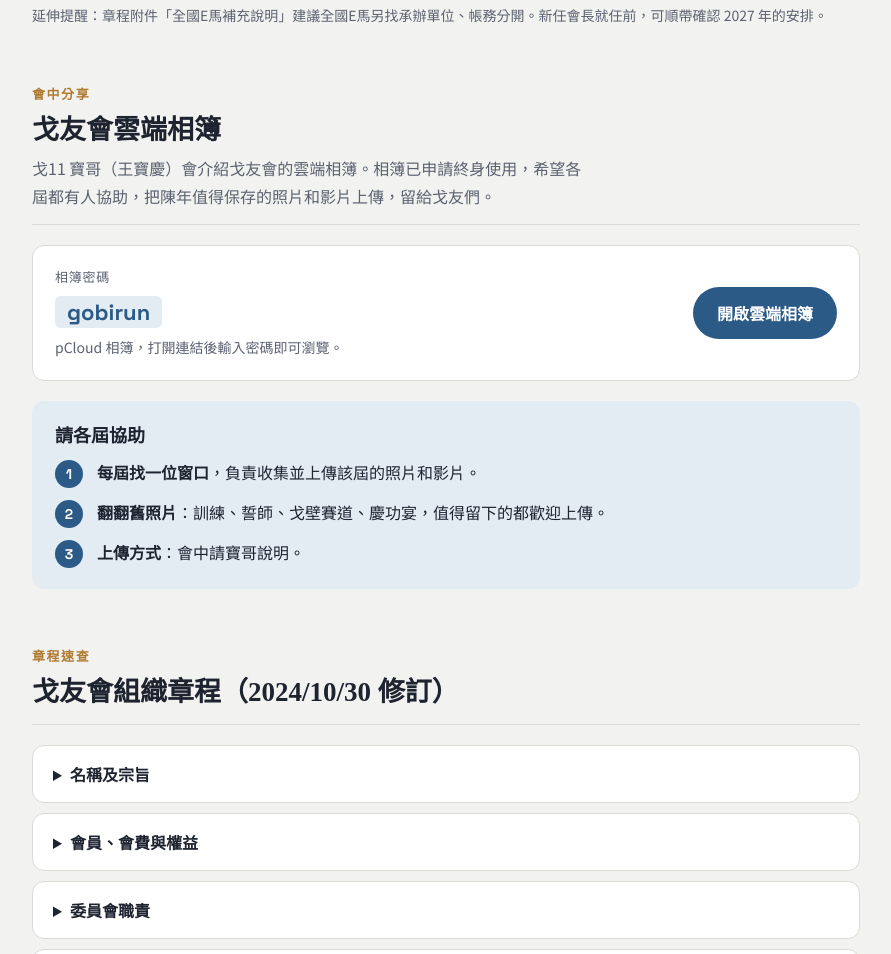
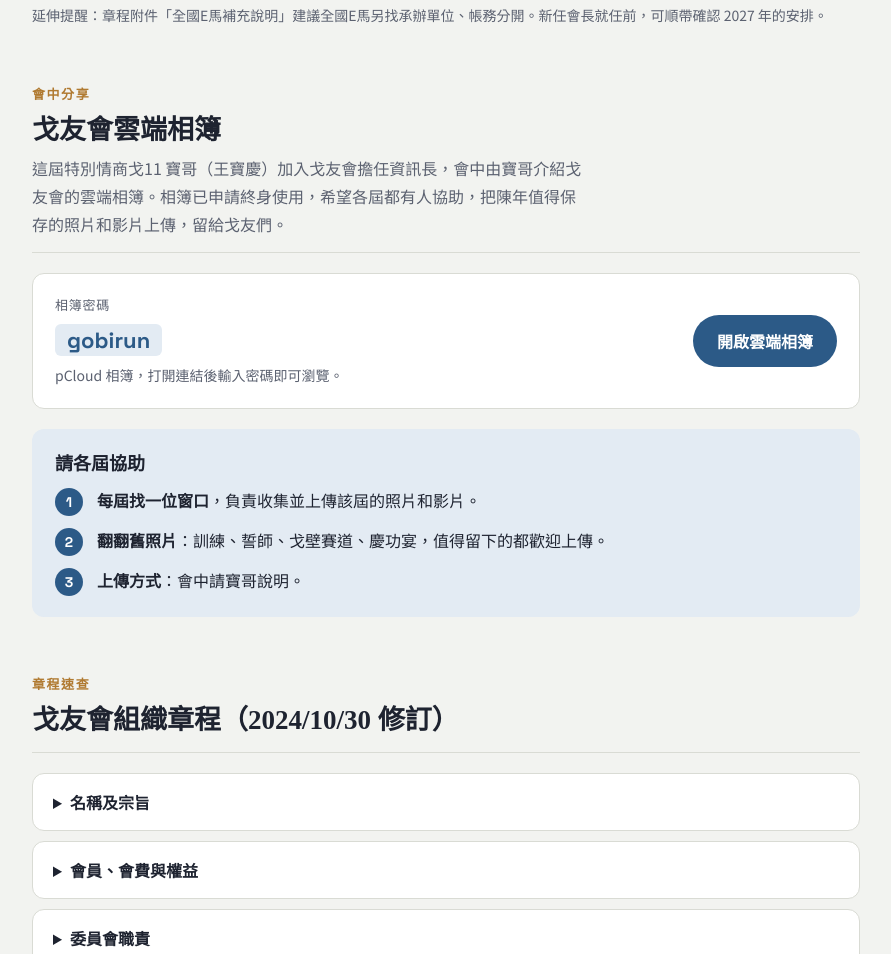
Before and after one commit to willleester/ntuemba-gobi-meeting, a plain HTML site: page index.html in a window 1280 px wide. Shown: the part 5265-6219 px from the top of the page, without its empty margins (194-1085 px from the left). Drawn offline with Linux system fonts and the light colour scheme.

Commit message:
相簿區加入寶哥資訊長身分
Co-Authored-By: Claude Opus 5.5 <noreply@anthropic.com>

```diff
--- a/index.html
+++ b/index.html
@@ -371,7 +371,7 @@ footer{margin-top:56px;padding-top:16px;border-top:1px solid var(--line);font-si
   <div class="sec-head">
     <div class="eyebrow">會中分享</div>
     <h2>戈友會雲端相簿</h2>
-    <p class="lead">戈11 寶哥（王寶慶）會介紹戈友會的雲端相簿。相簿已申請終身使用，希望各屆都有人協助，把陳年值得保存的照片和影片上傳，留給戈友們。</p>
+    <p class="lead">這屆特別情商戈11 寶哥（王寶慶）加入戈友會擔任資訊長，會中由寶哥介紹戈友會的雲端相簿。相簿已申請終身使用，希望各屆都有人協助，把陳年值得保存的照片和影片上傳，留給戈友們。</p>
   </div>
   <div class="box album">
     <div class="album-main">
```
